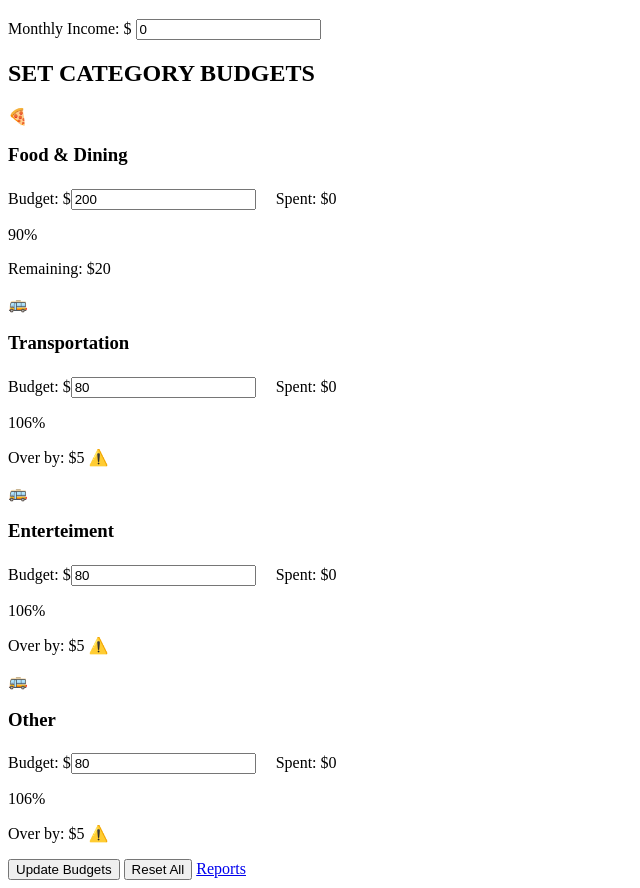
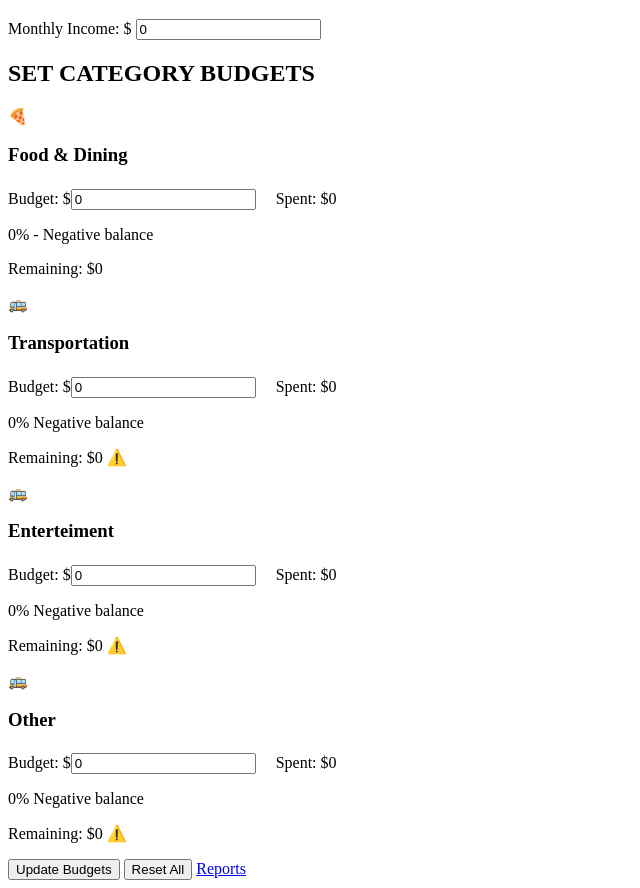
Before and after one commit to BrahnGP/Project-Test, a plain HTML site: page budget.html in a window 1280 px wide. Shown: the part 61-949 px from the top of the page, without its empty margins (0-640 px from the left). Drawn offline with Linux system fonts and the light colour scheme.

Commit message:
javascript uploaded

```diff
--- a/budget.html
+++ b/budget.html
@@ -22,13 +22,13 @@
             <span class="icon">🍕</span>
             <h3>Food &amp; Dining</h3>
           </header>
-          <p>Budget: $<input type="number" id="food-input" class="budget-input" value="200" />　 Spent: $<span id="foodSpend" class="spent">0</span></p>
+          <p>Budget: $<input type="number" id="food-input" class="budget-input" value="0" />　 Spent: $<span id="foodSpend" class="spent">0</span></p>
 
           <div class="progress" role="progressbar" aria-valuemin="0" aria-valuemax="100" aria-valuenow="90">
             <div class="progress-bar"></div>
-            <span class="progress-text">90%</span>
+            <span id="foodProgress" class="progress-text">90%</span>
           </div>
-          <p class="remaining">Remaining: <span>$20</span></p>
+          <p class="remaining">Remaining: $<span id="foodRemaining">0</span></p>
         </article>
 
         <article class="category" data-cat="transport">
@@ -36,13 +36,13 @@
             <span class="icon">🚌</span>
             <h3>Transportation</h3>
           </header>
-          <p>Budget: $<input type="number" id="transportation-input" class="budget-input" value="80" />　 Spent: $<span id="transportationSpend" class="spent">0</span></p>
+          <p>Budget: $<input type="number" id="transportation-input" class="budget-input" value="0" />　 Spent: $<span id="transportationSpend" class="spent">0</span></p>
 
           <div class="progress" role="progressbar" aria-valuemin="0" aria-valuemax="100" aria-valuenow="106">
             <div class="progress-bar"></div>
-            <span class="progress-text">106%</span>
+            <span id="transportationProcess" class="progress-text">106%</span>
           </div>
-          <p class="over">Over by: $<span>5</span> ⚠️</p>
+          <p class="over">Remaining: $<span id="transportationRemaining">0</span> ⚠️</p>
         </article>
 
         <article class="entertainment" data-cat="entertainment">
@@ -50,13 +50,13 @@
             <span class="icon">🚌</span>
             <h3>Enterteiment</h3>
           </header>
-          <p>Budget: $<input type="number" id="enterteiment-input" class="entertainment-input" value="80" />　 Spent: $<span id="enterteimentSpend" class="spent">0</span></p>
+          <p>Budget: $<input type="number" id="enterteiment-input" class="entertainment-input" value="0" />　 Spent: $<span id="enterteimentSpend" class="spent">0</span></p>
 
           <div class="progress" role="progressbar" aria-valuemin="0" aria-valuemax="100" aria-valuenow="106">
             <div class="progress-bar"></div>
-            <span class="progress-text">106%</span>
+            <span id="enterteimentProgress" class="progress-text">106%</span>
           </div>
-          <p class="over">Over by: $<span>5</span> ⚠️</p>
+          <p class="over">Remaining: $<span id="enterteimentRemaining">0</span> ⚠️</p>
         </article>
 
           <article class="other" data-cat="other">
@@ -64,13 +64,13 @@
             <span class="icon">🚌</span>
             <h3>Other</h3>
           </header>
-          <p>Budget: $<input type="number" id="other-input" class="other-input" value="80" />　 Spent: $<span id="otherSpend" class="spent">0</span></p>
+          <p>Budget: $<input type="number" id="other-input" class="other-input" value="0" />　 Spent: $<span id="otherSpend" class="spent">0</span></p>
 
           <div class="progress" role="progressbar" aria-valuemin="0" aria-valuemax="100" aria-valuenow="106">
             <div class="progress-bar"></div>
-            <span class="progress-text">106%</span>
+            <span id="otherProgress" class="progress-text">106%</span>
           </div>
-          <p class="over">Over by: $<span>5</span> ⚠️</p>
+          <p class="over">Remaining: $<span id="otherRemaining">0</span> ⚠️</p>
         </article>
       </section>
 
--- a/javascript/budget.js
+++ b/javascript/budget.js
@@ -31,7 +31,7 @@ window.addEventListener("load", function () {
 
 
     budgetItems.forEach((item) => {
-        console.log(item.income)
+        //console.log(item.income)
         listBudget.value = item.income;
         listFood.value = item.food;
         listTranspotation.value = item.transportation;
@@ -53,6 +53,52 @@ window.addEventListener("load", function () {
     listEntertaimentSpend.innerHTML = budgetItemsNew[0]?.enterteimentCategory ?? 0;
     listOtherSpend.innerHTML = budgetItemsNew[0]?.otherCategory ?? 0;
 
+    let listFoodProgress = document.querySelector("#foodProgress");
+    let listTranspotationProgress = document.querySelector("#transportationProcess");
+    let listEntertaimentProgress = document.querySelector("#enterteimentProgress");
+    let listOtherProgress = document.querySelector("#otherProgress");
+
+    if (listFood.value == 0) {
+        listFoodProgress.innerHTML = "0% - Negative balance"; // o un mensaje más informativo si prefieres
+        console.log("paso 1")
+    } else {
+        listFoodProgress.innerHTML = (((budgetItemsNew[0]?.foodCategory ?? 0) / listFood.value) * 100).toFixed(2) + "% used";
+    }
+
+    if (listTranspotation.value == 0) {
+        listTranspotationProgress.innerHTML = "0% Negative balance"; // o un mensaje más informativo si prefieres
+    } else {
+        listTranspotationProgress.innerHTML = (((budgetItemsNew[0]?.transportationCategory ?? 0) / listTranspotation.value) * 100).toFixed(2) + "% used";
+    }
+
+
+    if (listEntertaiment.value == 0) {
+        listEntertaimentProgress.innerHTML = "0% Negative balance"; // o un mensaje más informativo si prefieres
+    } else {
+        listEntertaimentProgress.innerHTML = (((budgetItemsNew[0]?.enterteimentCategory ?? 0) / listEntertaiment.value) * 100).toFixed(2) + "% used";
+    }
+
+    if (listOther.value == 0) {
+        listOtherProgress.innerHTML = "0% Negative balance"; // o un mensaje más informativo si prefieres
+    } else {
+        listOtherProgress.innerHTML = (((budgetItemsNew[0]?.otherCategory ?? 0) / listOther.value) * 100).toFixed(2) + "% used";
+    }
+
+
+    console.log(budgetItemsNew[0]?.foodCategory ?? 0)
+    console.log(listFood.value)
+
+    let listfoodRemaining = document.querySelector("#foodRemaining");
+    let listtransportationRemaining = document.querySelector("#transportationRemaining");
+    let listenterteimentRemaining = document.querySelector("#enterteimentRemaining");
+    let listotherRemaining = document.querySelector("#otherRemaining");
+
+    listfoodRemaining.innerHTML = (listFood.value - (budgetItemsNew[0]?.foodCategory ?? 0));
+    listtransportationRemaining.innerHTML = (listTranspotation.value - (budgetItemsNew[0]?.transportationCategory ?? 0));
+    listenterteimentRemaining.innerHTML = (listEntertaiment.value - (budgetItemsNew[0]?.enterteimentCategory ?? 0));
+    listotherRemaining.innerHTML = (listOther.value - (budgetItemsNew[0]?.otherCategory ?? 0));
+
+
 
 });
 
```
Also changed, not shown: javascript/index.js (+10 -2 lines).
